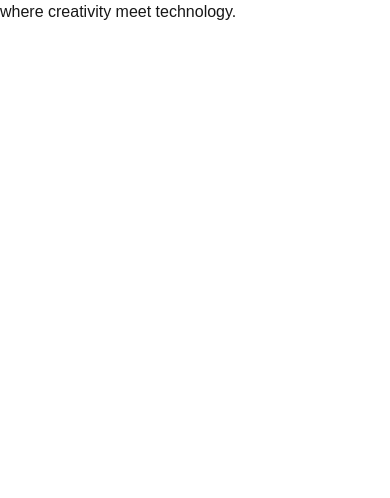
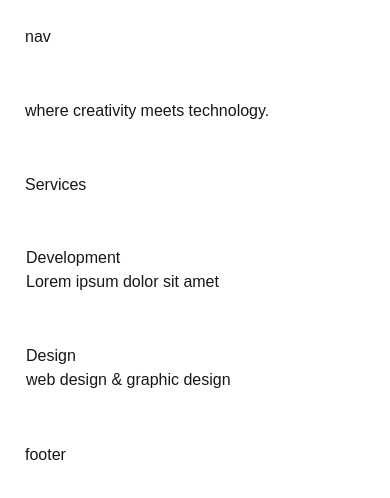
Before and after one commit to ValentinaValverde/sofficestudio, a Next.js app: page / in a window 390 px wide. Shown: the top 498 px of the page. Built offline with nearby package versions, Linux system fonts and the light colour scheme.

Commit message:
basic setup - components, dummy content, desktop and mobile layout.

```diff
--- a/app/page.tsx
+++ b/app/page.tsx
@@ -1,7 +1,18 @@
+import MainBlock from '@/components/MainBlock';
+import Navbar from '@/components/Navbar';
+import Sidebar from '@/components/Sidebar';
+import Footer from '@/components/Footer';
+
 export default function Home() {
   return (
     <div>
-      <p>where creativity meet technology.</p>
+      <Navbar />
+      <div className="flex flex-col md:flex-row justify-start h-full">
+        <MainBlock />
+        <Sidebar />
+      </div>
+
+      <Footer />
     </div>
   );
 }
--- /dev/null
+++ b/components/Footer.tsx
@@ -0,0 +1,7 @@
+export default function Footer() {
+  return (
+    <div className="w-screen border border-white p-6">
+      <p>footer</p>
+    </div>
+  );
+}
--- /dev/null
+++ b/components/MainBlock.tsx
@@ -0,0 +1,7 @@
+export default function MainBlock() {
+  return (
+    <div className="w-full md:w-2/3 h-full border border-white p-6">
+      <p>where creativity meets technology.</p>
+    </div>
+  );
+}
--- /dev/null
+++ b/components/Navbar.tsx
@@ -0,0 +1,7 @@
+export default function Navbar() {
+  return (
+    <div className="w-screen border border-white p-6">
+      <p>nav</p>
+    </div>
+  );
+}
--- /dev/null
+++ b/components/Sidebar.tsx
@@ -0,0 +1,24 @@
+import SidebarBlock from './SidebarBlock';
+import { sidebarBlockData } from '@/lib/constants';
+
+export default function Sidebar() {
+  return (
+    <div className="w-full md:w-1/3 h-full border border-white ">
+      <div className="p-6">
+        <p>Services</p>
+      </div>
+
+      {sidebarBlockData.map((data, i) => {
+        return (
+          <div key={i}>
+            <SidebarBlock
+              title={data.title}
+              description={data.description}
+              link={data.link}
+            />
+          </div>
+        );
+      })}
+    </div>
+  );
+}
--- /dev/null
+++ b/components/SidebarBlock.tsx
@@ -0,0 +1,20 @@
+import Link from 'next/link';
+
+export default function SidebarBlock({
+  title,
+  description,
+  link,
+}: {
+  title: string;
+  description: string;
+  link: string;
+}) {
+  return (
+    <Link href={link}>
+      <div className="border border-white p-6">
+        <p>{title}</p>
+        <p>{description}</p>
+      </div>
+    </Link>
+  );
+}
--- /dev/null
+++ b/lib/constants.ts
@@ -0,0 +1,12 @@
+export const sidebarBlockData = [
+  {
+    title: 'Development',
+    description: 'Lorem ipsum dolor sit amet',
+    link: '/development',
+  },
+  {
+    title: 'Design',
+    description: 'web design & graphic design',
+    link: '/design',
+  },
+];
```
